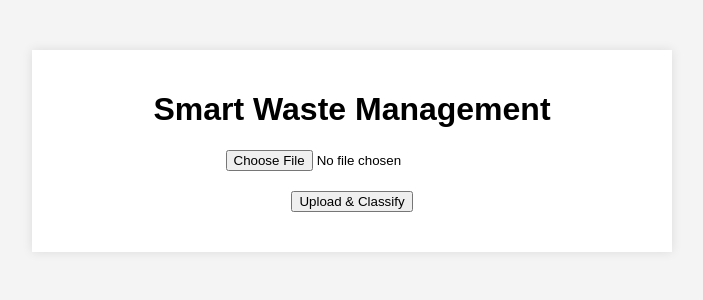
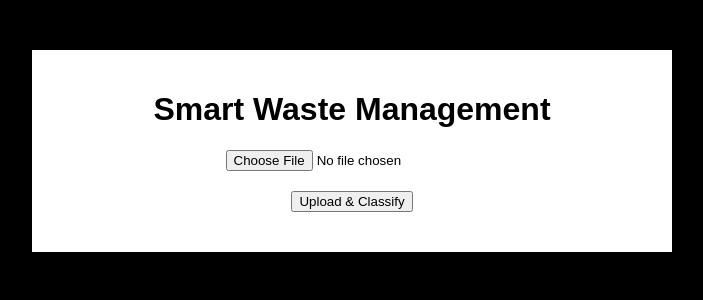
Before and after one commit to AkshayBansal123/Smart_waste_management, a Flask app: page / in a window 1280 px wide. Shown: the top 300 px of the page, without its empty margins (288-991 px from the left). Run offline with Flask 3, Linux system fonts and the light colour scheme.

Commit message:
changed bgcolor

```diff
--- a/templates/index.html
+++ b/templates/index.html
@@ -8,7 +8,7 @@
     <style>
         body {
             font-family: Arial, sans-serif;
-            background-color: #f4f4f4;
+            background-color: black;
             margin: 0;
             padding: 0;
         }
```
